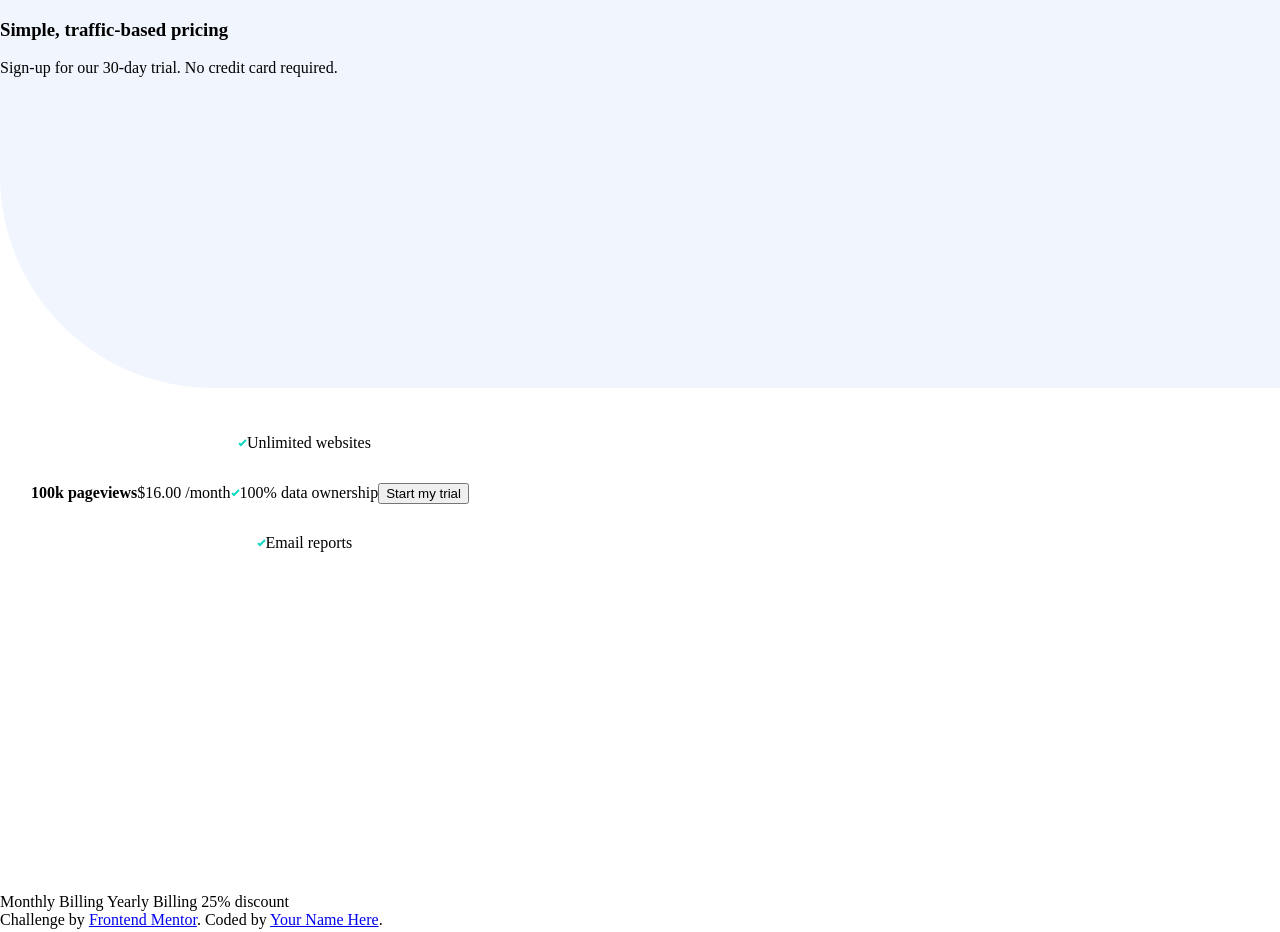
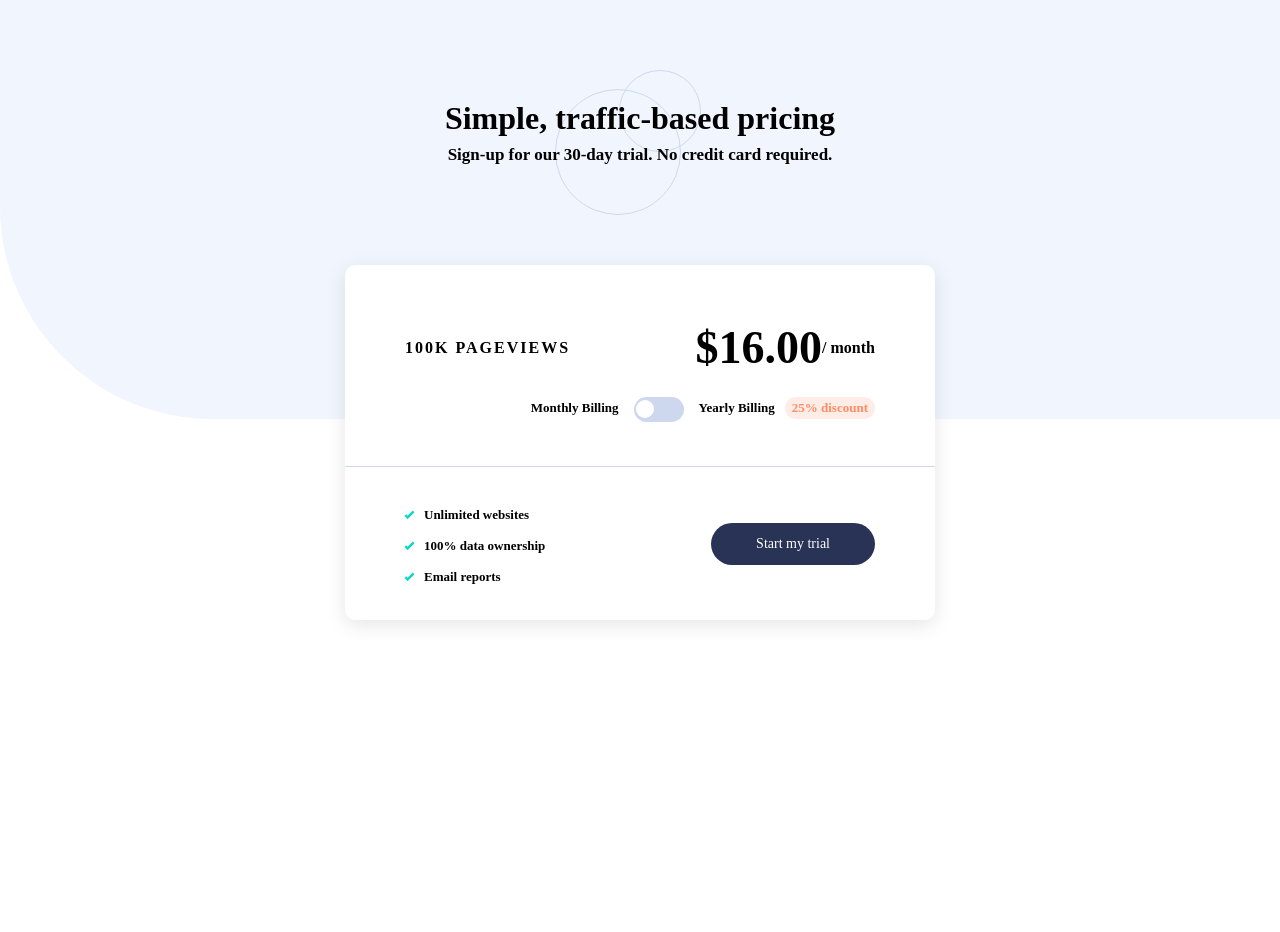
Before and after one commit to Brightadekunle/HTML-CSS, a plain HTML site: page interactive-pricing-component-main/index.html in a window 1280 px wide. Shown: the top 932 px of the page. Drawn offline with Linux system fonts and the light colour scheme.

Commit message:
interactive-pricing-component-main

```diff
--- a/interactive-pricing-component-main/index.html
+++ b/interactive-pricing-component-main/index.html
@@ -11,51 +11,62 @@
   <link rel="stylesheet" href="style.css">
 
   <!-- Feel free to remove these styles or customise in your own stylesheet 👍 -->
-  <!-- <style>
+  <style>
     .attribution { font-size: 11px; text-align: center; }
     .attribution a { color: hsl(228, 45%, 44%); }
-  </style> -->
+  </style>
 </head>
 <body>
 
-  <div>
+  <div class="heading">
 
-    <h3>
+    <h1>
       Simple, traffic-based pricing
-    </h3>
+    </h1>
     <p>
       Sign-up for our 30-day trial. No credit card required.
     </p>
   </div>
 
   <div class="container">
+    <div class="top">
       <div class="flex">
         <div>
           <h4>100k pageviews</h4>
         </div>
-      <div>
-        <p>$16.00 <span>/month</span></p>
+        <div class="price">
+          <p><span class="price__dollars">$16.00 </span> / month</p>
         </div>
       </div>
 
       <div class="progress__bar"></div>
 
-    <div class="billing">
+      <div class="toggle__container">
+          <span>Monthly Billing</span>
+          <span>
+            <label for="toggle">
+              <div class="ball"></div>
+            </label>
+            <input type="checkbox" name="toggle" id="toggle" unchecked />
+          </span>
+          <span>Yearly Billing</span>
 
+          <span class="price__discount">25% discount</span>
+      </div>
     </div>
 
-    <div>
+    <div class="bottom">
       <div class="flex">
         <div>
-          <div class="flex">
+          <div class="flex__a">
             <img src="./images/icon-check.svg" alt="">
             <p>Unlimited websites</p>
           </div>
-          <div class="flex">
+          <div class="flex__a">
             <img src="./images/icon-check.svg" alt="">
             <p>100% data ownership</p>
           </div>
-          <div class="flex">
+          <div class="flex__a">
             <img src="./images/icon-check.svg" alt="">
             <p>Email reports</p>
           </div>
@@ -66,21 +77,11 @@
       </div>
     </div>
 
-
   </div>
 
-
-  Monthly Billing
-  Yearly Billing 25% discount
-
-
-
-
-
-
-  <div class="attribution">
+  <!-- <div class="attribution">
     Challenge by <a href="https://www.frontendmentor.io?ref=challenge" target="_blank">Frontend Mentor</a>.
-    Coded by <a href="#">Your Name Here</a>.
-  </div>
+    Coded by <a href="#">Bright Adegoke</a>.
+  </div> -->
 </body>
 </html>
--- a/interactive-pricing-component-main/style.css
+++ b/interactive-pricing-component-main/style.css
@@ -20,20 +20,169 @@ body::before {
   height: 2000px;
   width: 1600px;
   position: absolute;
-  top: -130px;
+  top: -180px;
   z-index: -1;
 }
 
+h1 {
+  font-size: 32px;
+  font-weight: 800;
+  margin-bottom: 8px;
+}
+
+h4 {
+  text-transform: uppercase;
+  font-size: 16px;
+  letter-spacing: 2px;
+}
+
+.heading {
+  width: 450px;
+  margin: 100px auto;
+  text-align: center;
+  position: relative;
+}
+
+.heading::before {
+  content: "";
+  background-image: url(./images/pattern-circles.svg);
+  background-repeat: no-repeat;
+  /* background-position: center center; */
+  position: absolute;
+  left: 140px;
+  top: -30px;
+  width: 100%;
+  height: 1000px;
+  z-index: -1;
+}
+
+.heading p {
+  font-size: 17px;
+  margin-top: 0;
+  font-weight: 600;
+}
+
 .container {
-  width: 500px;
-  display: flex;
-  justify-content: center;
-  align-items: center;
-  min-height: 100vh;
+  width: 590px;
+  margin: 0 auto;
+  background-color: #fff;
+  border-radius: 10px;
+  box-shadow: 0 5px 20px rgba(0, 0, 0, 0.1);
 }
 
 .flex {
   display: flex;
-  justify-content: center;
+  justify-content: space-between;
   align-items: center;
 }
+
+.flex__a {
+  display: flex;
+  align-items: center;
+  margin-top: 5px;
+}
+
+.bottom {
+  padding: 30px 60px;
+  margin: 0;
+  border-top: 1px solid hsl(223, 50%, 87%);
+}
+
+.bottom p {
+  padding: 0;
+  margin: 5px 0;
+  font-size: 13px;
+  font-weight: 600;
+}
+
+.bottom img {
+  transform: scale(1.2);
+  margin-right: 10px;
+}
+
+button {
+  background-color: hsl(227, 35%, 25%);
+  border: none;
+  border-radius: 50px;
+  padding: 13px 45px;
+  color: #fff;
+  font-family: "Manrope";
+  font-size: 14px;
+}
+
+.top {
+  padding: 40px 60px;
+  margin: 0;
+}
+
+.top p {
+  font-weight: 600;
+}
+
+.price__dollars {
+  font-size: 46px;
+  font-weight: 800;
+}
+
+.price p {
+  display: flex;
+  justify-content: space-between;
+  align-items: center;
+}
+
+.price__discount {
+  margin-left: 10px;
+  font-size: 9px;
+  color: hsl(15, 100%, 70%);
+  background-color: hsl(14, 92%, 95%);
+  padding: 3px 7px;
+  border-radius: 30px;
+  font-weight: 800;
+}
+
+.toggle {
+  float: right;
+  margin-bottom: 50px;
+}
+
+.toggle__container {
+  display: flex;
+  justify-content: flex-end;
+  align-items: center;
+}
+
+.toggle__container label {
+  background-color: hsl(223, 50%, 87%);
+  display: inline-block;
+  width: 50px;
+  height: 25px;
+  border-radius: 50px;
+  position: relative;
+  margin: 7px 15px 0;
+}
+
+.toggle__container span {
+  font-weight: 600;
+  font-size: 13px;
+}
+
+.toggle__container label .ball {
+  height: 18px;
+  width: 18px;
+  border-radius: 50%;
+  background-color: #fff;
+  position: absolute;
+  top: 2.6px;
+  left: 2.5px;
+  transition: transform 0.4s ease;
+  cursor: pointer;
+}
+.toggle__container input {
+  position: absolute;
+  left: -999px;
+}
+
+.toggle__container input:checked + label .ball {
+  /* left: auto; */
+  transform: translateX(30px);
+}
```
Lines whose indentation alone changed are shown as unchanged.
